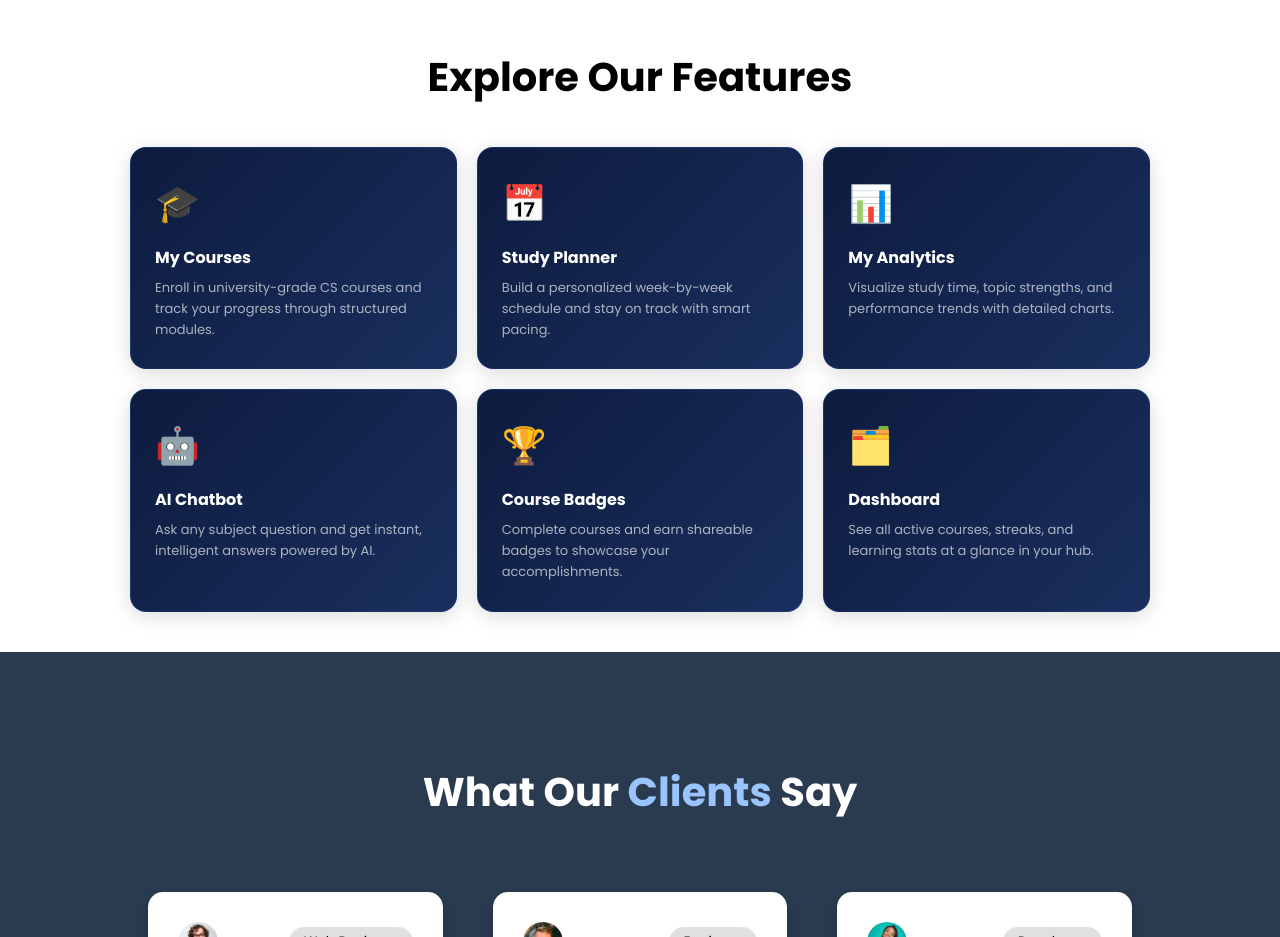
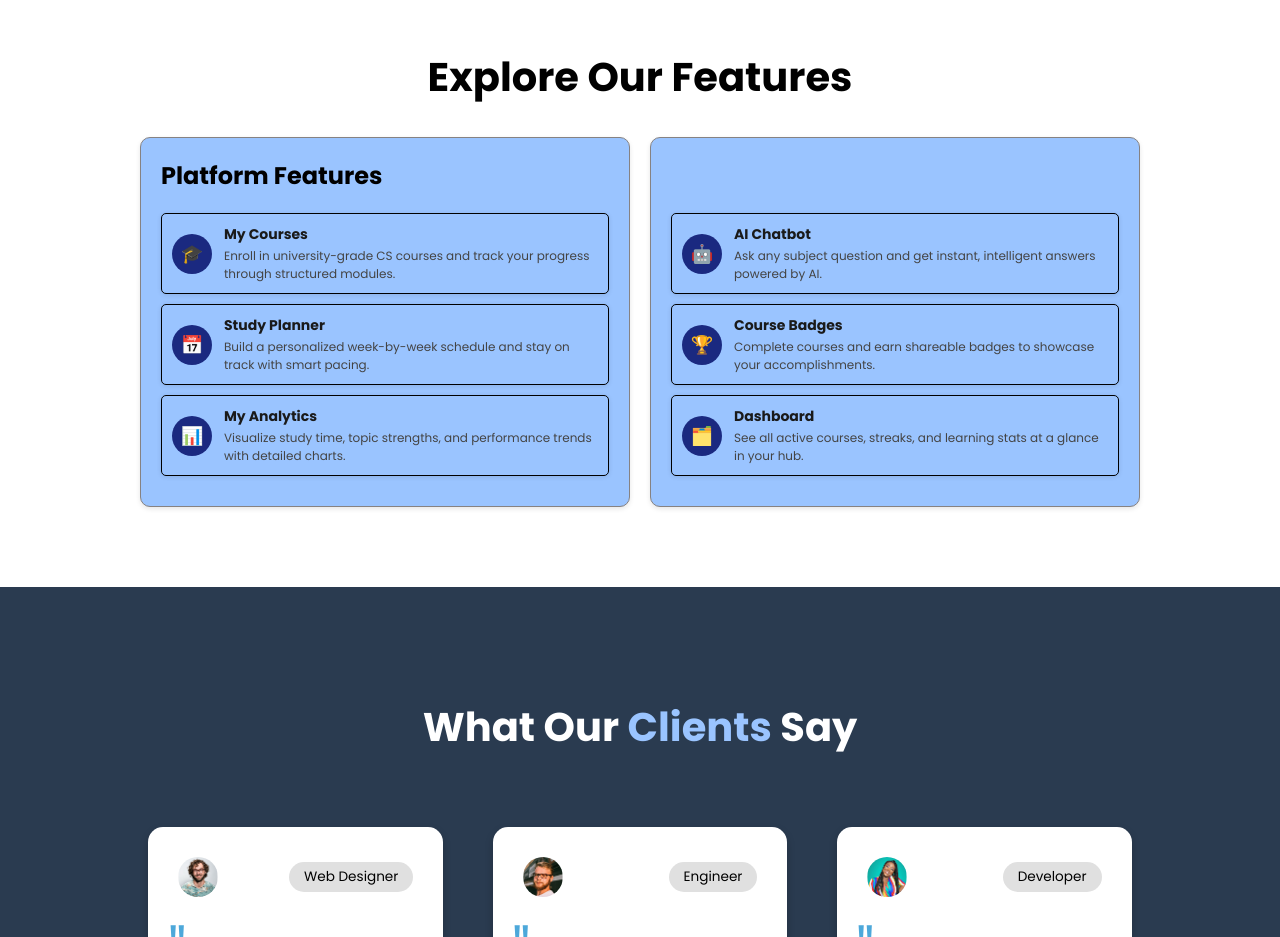
Before and after one commit to Debjanimandal/Technoeee, a Next.js app: page / in a window 1280 px wide. Shown: the part 1560-2497 px from the top of the page. Built offline with nearby package versions, Linux system fonts and the light colour scheme; no server answers.

Commit message:
fix: restore original channel-style layout for Explore Our Features section

```diff
--- a/app/page.js
+++ b/app/page.js
@@ -274,32 +274,39 @@ export default function Home() {
 
       {/* Features Section */}
       <div className="section-header">Explore Our Features</div>
-      <div style={{
-        display: 'grid',
-        gridTemplateColumns: 'repeat(auto-fit, minmax(260px, 1fr))',
-        gap: '20px',
-        padding: '10px 40px 40px',
-        maxWidth: '1100px',
-        margin: '0 auto',
-      }}>
-        {FEATURES.map((f, i) => (
-          <div key={i} style={{
-            background: 'linear-gradient(135deg, #0d1b3e 0%, #1a2f5e 100%)',
-            borderRadius: '16px',
-            padding: '28px 24px',
-            border: '1px solid rgba(58,138,255,0.15)',
-            boxShadow: '0 4px 20px rgba(0,0,0,0.15)',
-            transition: 'transform 0.2s ease, box-shadow 0.2s ease, border-color 0.2s ease',
-            cursor: 'default',
-          }}
-          onMouseOver={e => { e.currentTarget.style.transform='translateY(-4px)'; e.currentTarget.style.boxShadow='0 12px 30px rgba(58,138,255,0.2)'; e.currentTarget.style.borderColor='rgba(58,138,255,0.4)'; }}
-          onMouseOut={e => { e.currentTarget.style.transform='translateY(0)'; e.currentTarget.style.boxShadow='0 4px 20px rgba(0,0,0,0.15)'; e.currentTarget.style.borderColor='rgba(58,138,255,0.15)'; }}
-          >
-            <div style={{ fontSize: '36px', marginBottom: '14px' }}>{f.icon}</div>
-            <h3 style={{ fontSize: '16px', fontWeight: '700', color: '#fff', marginBottom: '8px', margin: '0 0 8px' }}>{f.title}</h3>
-            <p style={{ fontSize: '13px', color: 'rgba(255,255,255,0.65)', lineHeight: '1.6', margin: 0 }}>{f.desc}</p>
-          </div>
-        ))}
+      <div className="community-container">
+        <div className="channels-section">
+          <h2>Platform Features</h2>
+          {FEATURES.slice(0, 3).map((f, i) => (
+            <div key={i} className="channel" style={{ cursor: 'default' }}>
+              <div style={{
+                width: 40, height: 40, borderRadius: '50%', flexShrink: 0,
+                background: '#1a2980', display: 'flex', alignItems: 'center',
+                justifyContent: 'center', fontSize: '18px', marginRight: '12px',
+              }}>{f.icon}</div>
+              <div>
+                <div style={{ fontWeight: '700', fontSize: '14px', color: '#1a1a1a' }}>{f.title}</div>
+                <div style={{ fontSize: '12px', color: '#444', marginTop: '2px' }}>{f.desc}</div>
+              </div>
+            </div>
+          ))}
+        </div>
+        <div className="channels-section">
+          <h2>&nbsp;</h2>
+          {FEATURES.slice(3).map((f, i) => (
+            <div key={i} className="channel" style={{ cursor: 'default' }}>
+              <div style={{
+                width: 40, height: 40, borderRadius: '50%', flexShrink: 0,
+                background: '#1a2980', display: 'flex', alignItems: 'center',
+                justifyContent: 'center', fontSize: '18px', marginRight: '12px',
+              }}>{f.icon}</div>
+              <div>
+                <div style={{ fontWeight: '700', fontSize: '14px', color: '#1a1a1a' }}>{f.title}</div>
+                <div style={{ fontSize: '12px', color: '#444', marginTop: '2px' }}>{f.desc}</div>
+              </div>
+            </div>
+          ))}
+        </div>
       </div>
 
       {/* Testimonials */}
```
